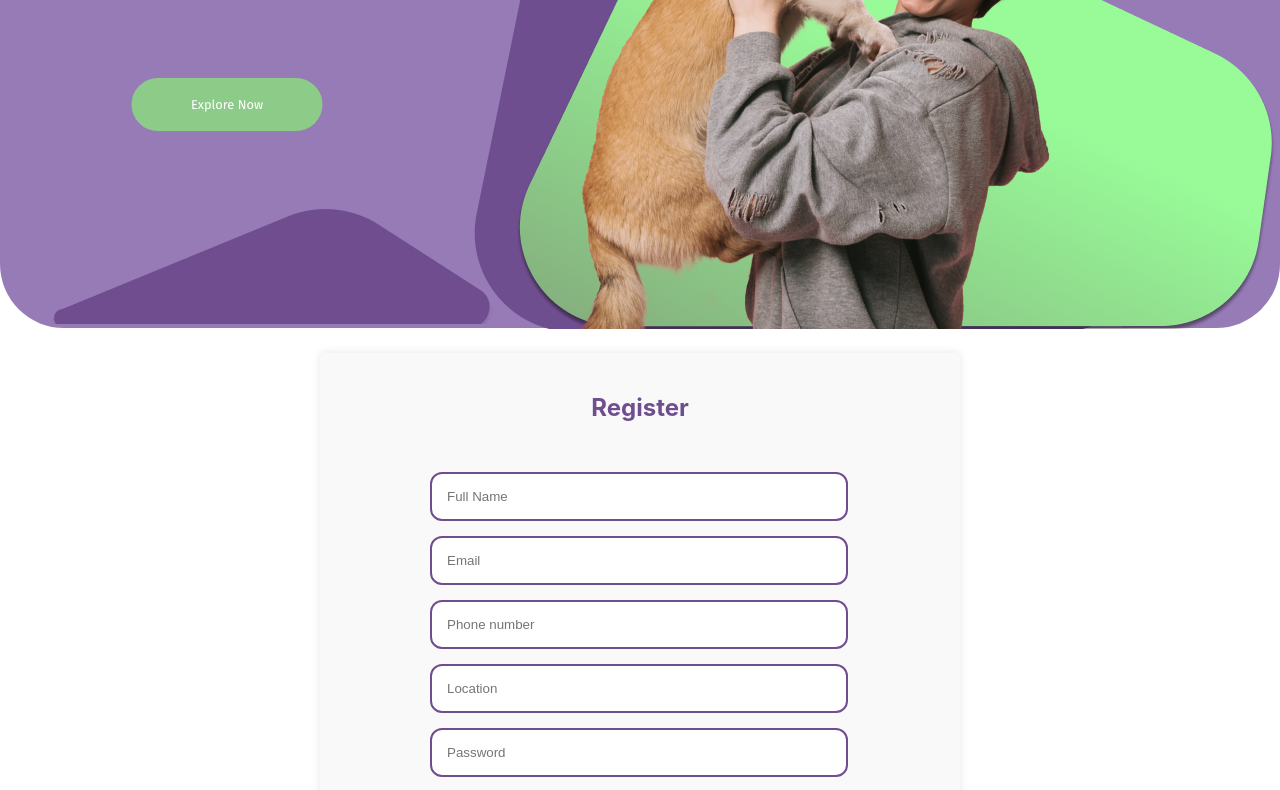
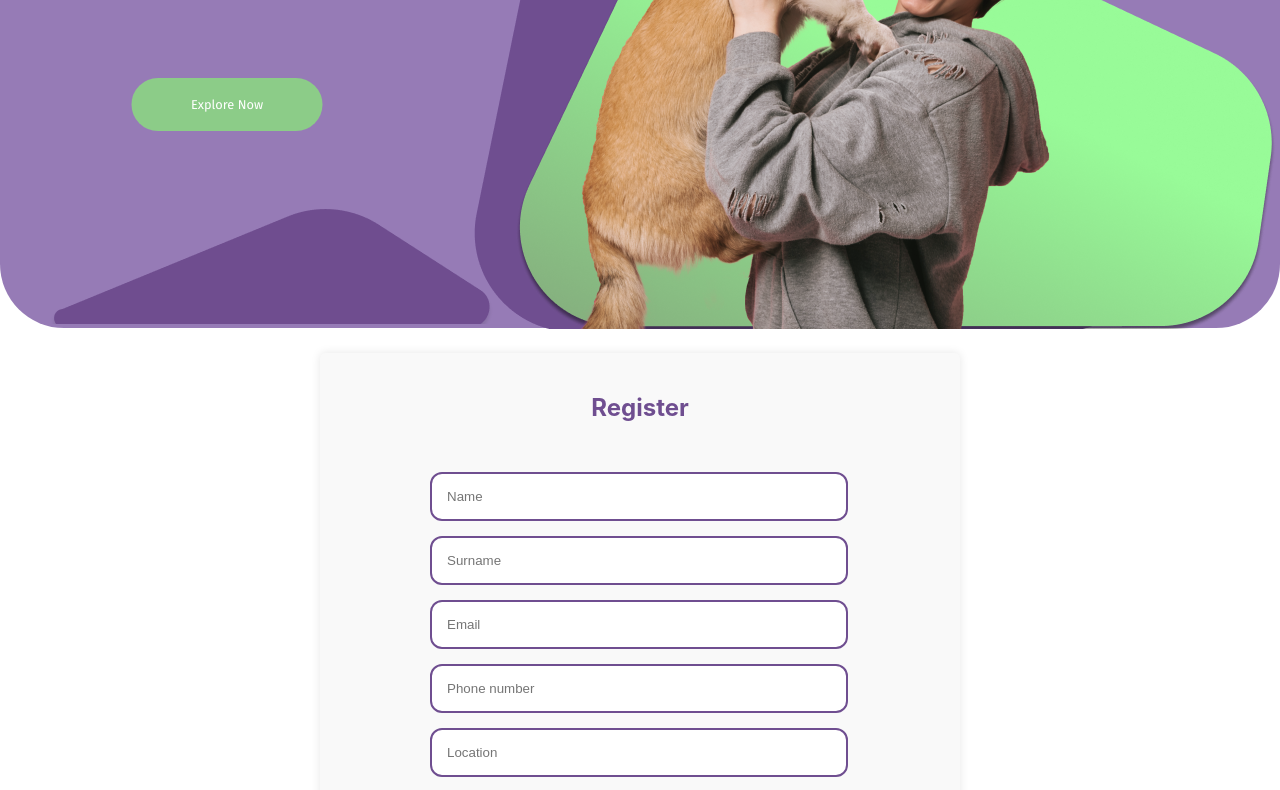
Before and after one commit to IskraNa/FurryFootsteps-UI, a React (Create React App) app: page /register in a window 1280 px wide. Shown: the part 412-1202 px from the top of the page. Built offline with nearby package versions, Linux system fonts and the light colour scheme; no server answers.

Commit message:
Add surname field in register form

```diff
--- a/src/components/registrationForm/RegistrationForm.js
+++ b/src/components/registrationForm/RegistrationForm.js
@@ -9,6 +9,7 @@ const RegistrationForm = () => {
   const navigate = useNavigate();
   const [formData, setFormData] = useState({
     name: "",
+    surname: "",
     email: "",
     phone: "",
     location: "",
@@ -37,6 +38,7 @@ const RegistrationForm = () => {
 
       setFormData({
         name: "",
+        surname: "",
         email: "",
         phone: "",
         location: "",
@@ -58,8 +60,18 @@ const RegistrationForm = () => {
           <input
             type="text"
             name="name"
-            placeholder="Full Name"
+            placeholder="Name"
             value={formData.name}
+            onChange={handleInputChange}
+            required
+          />
+        </div>
+        <div>
+          <input
+            type="text"
+            name="surname"
+            placeholder="Surname"
+            value={formData.surname}
             onChange={handleInputChange}
             required
           />
```
Also changed, not shown: 1 other file (tests, documents, lock files or other folders).
